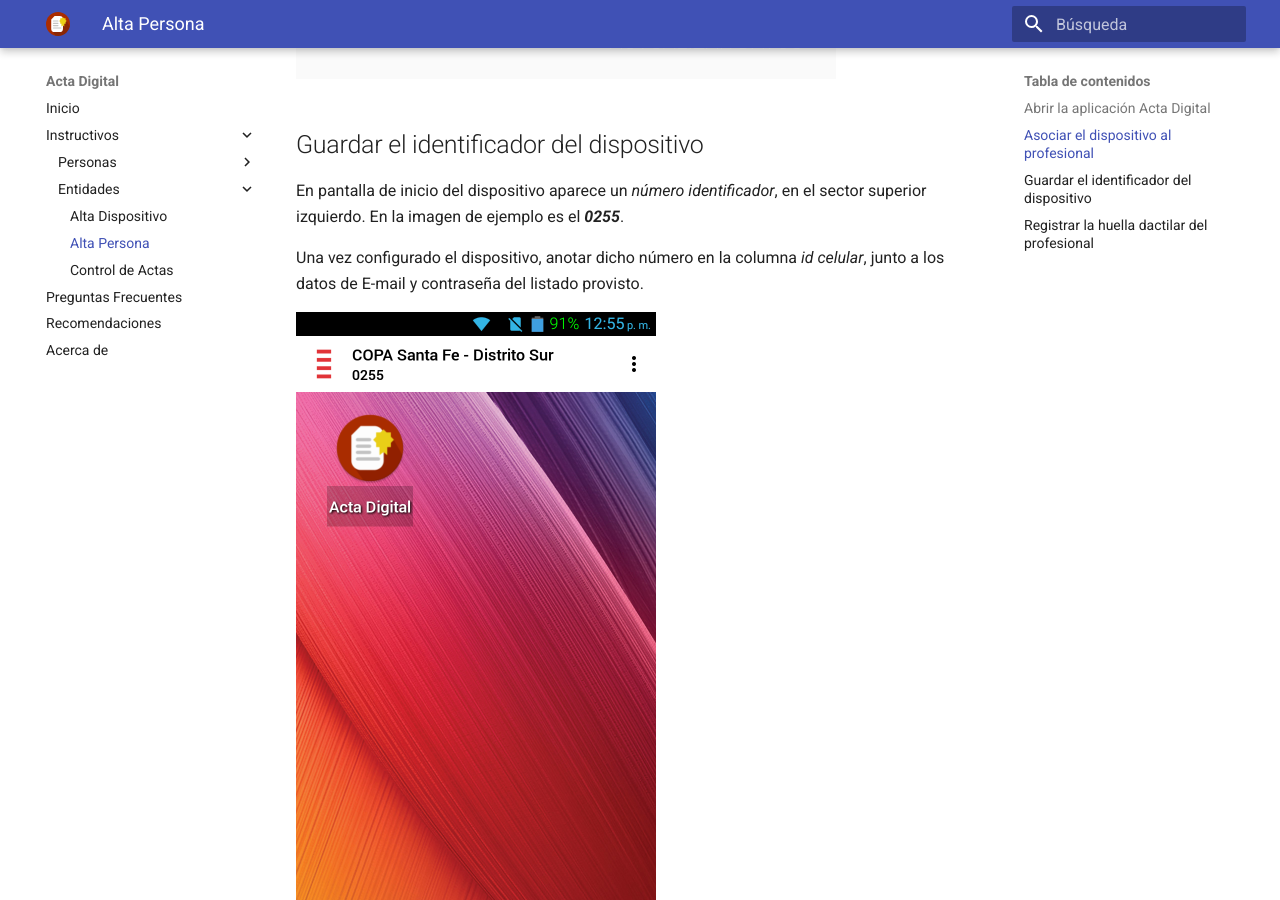
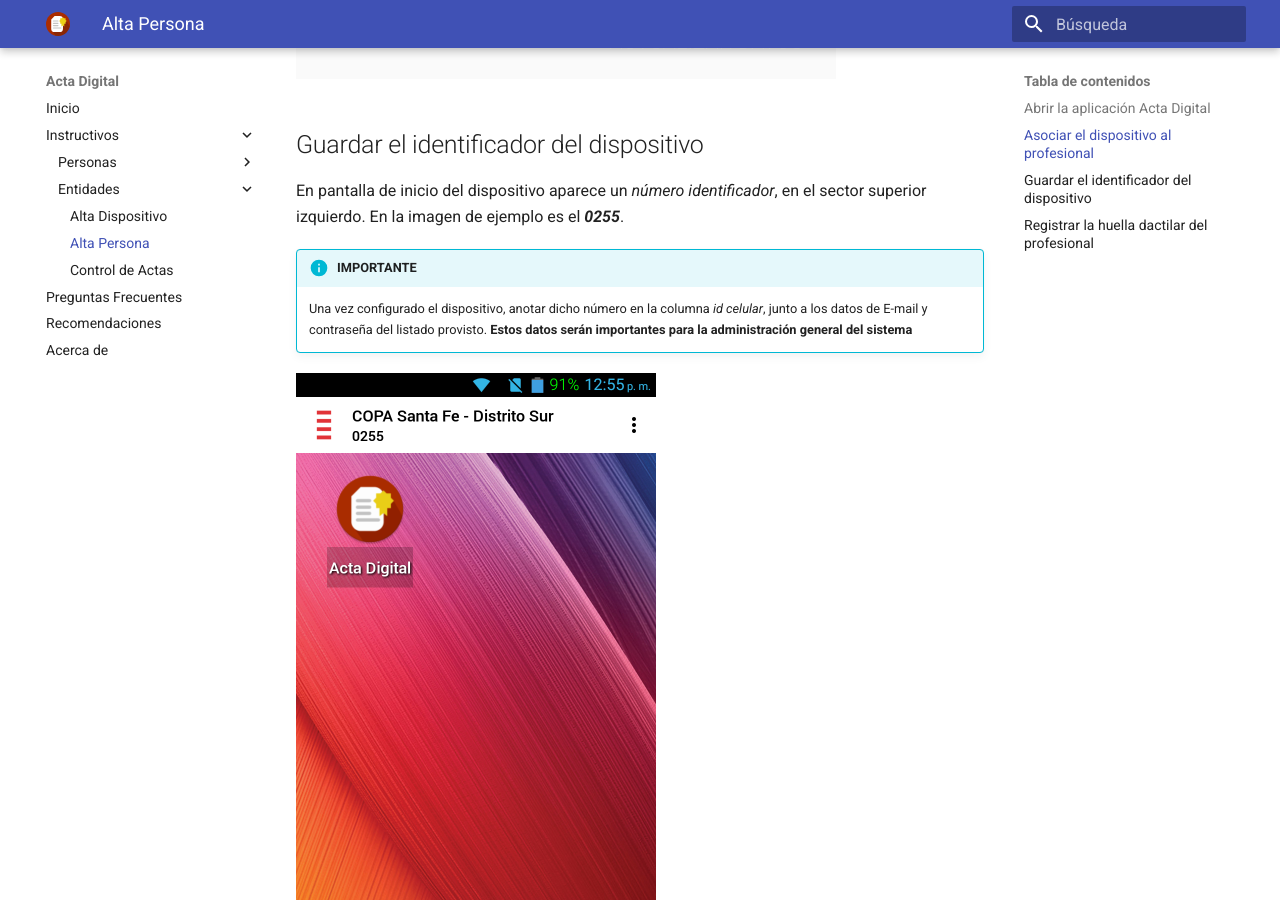
Before and after one commit to actadigital/docs, an MkDocs documentation site: the page built from docs/instructivo-alta-persona.md, in a window 1280 px wide and 900 px high, scrolled down 2126 px. Built offline with MkDocs 1.6.1 and Material for MkDocs 9.7.7, drawn with Linux system fonts in a browser that asks for light colours.

Commit message:
add admonition for important info
Signed-off-by: quijoT <santiagonob@gmail.com>

```diff
--- a/docs/instructivo-alta-persona.md
+++ b/docs/instructivo-alta-persona.md
@@ -25,7 +25,8 @@
 
 En pantalla de inicio del dispositivo aparece un _número identificador_, en el sector superior izquierdo. En la imagen de ejemplo es el __*0255*__.
 
-Una vez configurado el dispositivo, anotar dicho número en la columna *id celular*, junto a los datos de E-mail y contraseña del listado provisto.
+!!! info "IMPORTANTE"
+    Una vez configurado el dispositivo, anotar dicho número en la columna *id celular*, junto a los datos de E-mail y contraseña del listado provisto. **Estos datos serán importantes para la administración general del sistema**
 
 ![Acta Digital](img/alta_actadigital_4.png)
 
```
